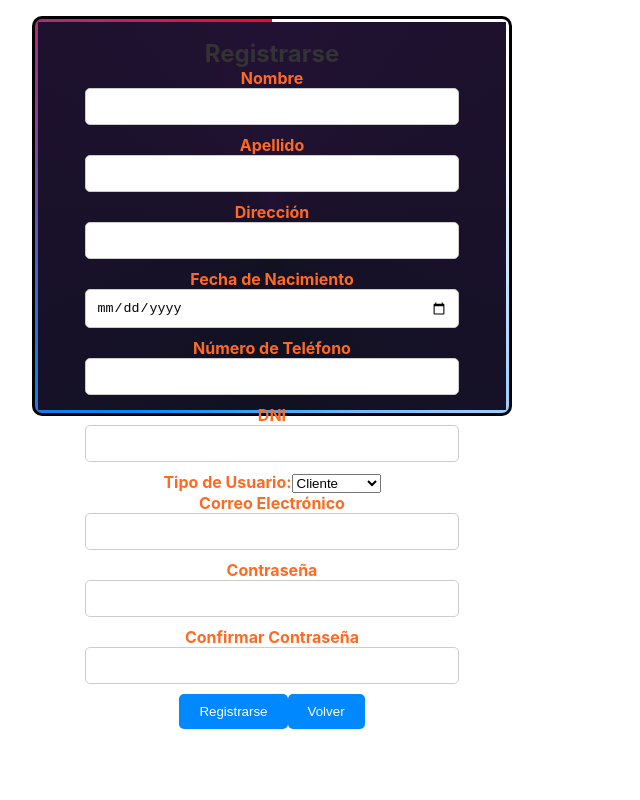
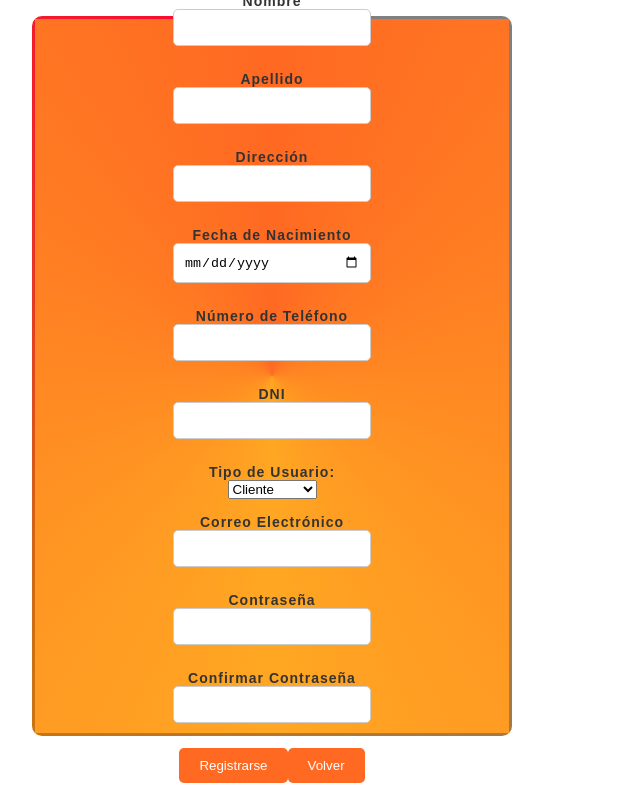
Before and after one commit to FrankAndrew99/tuoficio-api-fe, a React (Create React App) app: page /signup in a window 1280 px wide. Shown: the whole page, without its empty margins (0-640 px from the left). Built offline with nearby package versions, Linux system fonts and the light colour scheme.

Commit message:
fix login template

```diff
--- a/src/components/LoginForm/LoginForm.css
+++ b/src/components/LoginForm/LoginForm.css
@@ -1,7 +1,115 @@
-.loginForm {
-    displaY: flex;
-    justify-content: center;
+/* SignUpForm.css */
+
+.container1 {
+    display: flex;
+    flex-wrap: wrap;
+    justify-content: space-around;
+    align-items: stretch;
+    background-color: #808080; /* Color neutro */
+    font-family: 'Montserrat', sans-serif;
+    color: #fff;
+    font-size: 14px;
+    letter-spacing: 1px;
+    border: none;
+    padding: 20px;
+    border-radius: 10px;
+    width: 60vmin;
+    height: auto;
+    text-align: center;
+    display: flex;
+    flex-direction: column;
     align-items: center;
-    gap: 1rem;
+}
 
+form {
+    width: 45%; /* Ajusta el ancho de las columnas según tus preferencias */
 }
+
+form > div {
+    margin-bottom: 15px;
+    width: 100%;
+}
+
+/* Ajustes adicionales si es necesario */
+@media (max-width: 768px) {
+    form {
+        width: 100%;
+    }
+}
+
+h2 {
+    color: #ff6922; /* Color análogo */
+}
+
+label {
+    font-weight: bold;
+    margin-bottom: 5px;
+    color: #333;
+}
+
+input {
+    width: 100%;
+    padding: 10px;
+    margin-bottom: 10px;
+    border: 1px solid #ccc;
+    border-radius: 5px;
+}
+
+button[type="submit"] {
+    background-color: #ff6922; /* Color análogo */
+    color: #fff;
+    padding: 10px 20px;
+    border: none;
+    border-radius: 5px;
+    cursor: pointer;
+}
+
+button[type="submit"]:hover {
+    background-color: #ffab66; /* Color de tono */
+}
+
+Link {
+    text-decoration: none;
+    color: #ff6922; /* Color análogo */
+    margin-top: 10px;
+}
+
+Link:hover {
+    text-decoration: underline;
+}
+
+.box {
+    --border-size: 3px;
+    --border-angle: 0turn;
+    width: 60vmin;
+    height: 70vmin;
+    background-image: conic-gradient(
+        from var(--border-angle),
+        #ff6922, /* Color análogo */
+        #ffa722 50%,
+        #ff6922
+    ),
+    conic-gradient(from var(--border-angle), transparent 20%, #ca7411, #f03); /* Colores split-complementarios */
+    background-size: calc(100% - (var(--border-size) * 2))
+        calc(100% - (var(--border-size) * 2)),
+    cover;
+    background-position: center center;
+    background-repeat: no-repeat;
+
+    animation: bg-spin 3s linear infinite;
+    @keyframes bg-spin {
+        to {
+            --border-angle: 1turn;
+        }
+    }
+
+    &:hover {
+        animation-play-state: paused;
+    }
+}
+
+@property --border-angle {
+    syntax: "<angle>";
+    inherits: true;
+    initial-value: 0turn;
+}
--- a/src/components/LoginForm/LoginForm.jsx
+++ b/src/components/LoginForm/LoginForm.jsx
@@ -1,6 +1,6 @@
 import React, { useState } from 'react';
 import { Link } from 'react-router-dom'
-
+import './LoginForm.css'; // Importa el archivo CSS
 export const LoginForm = () => {
   const [email, setEmail] = useState('');
   const [password, setPassword] = useState('');
@@ -55,7 +55,7 @@ export const LoginForm = () => {
   }
 
   return (
-    <div>
+    <div className='box'>
       <h2>Iniciar sesión</h2>
       <form onSubmit={handleSubmit}>
         <div>
--- a/src/components/SearchResults/SearchResults.jsx
+++ b/src/components/SearchResults/SearchResults.jsx
@@ -109,13 +109,14 @@ const Section = styled.section`
     }
   }
   .map {
-    width: 100%;
+    width: 70%;
     border: 2px solid #000;
     background-image: url("../img/mapa.jpg");
     background-size: cover;
     padding: 2.5%;
     margin-top:1%;
     margin-right:4%;
+    margin-left:4%;
   }
   @media screen and (max-width: 768px) {
     .destinations {
--- a/src/components/SignUpForm/SignUpForm.css
+++ b/src/components/SignUpForm/SignUpForm.css
@@ -1,7 +1,14 @@
 /* SignUpForm.css */
-.container1 {
-    background-color: #fff;
-    border: 3px solid #000;
+.container2 {
+  display: flex;
+  justify-content: center;
+  flex-wrap: wrap;
+  background-color: #808080; /* Color neutro */
+  font-family: 'Montserrat', sans-serif;
+  color: #fff;
+  font-size: 14px;
+  letter-spacing: 1px;
+  border: none;
   padding: 20px;
   border-radius: 10px;
   width: 60vmin;
@@ -12,13 +19,30 @@
   align-items: center;
 }
 
+form {
+  width: 45%; /* Ajusta el ancho de las columnas según tus preferencias */
+}
+
+form > div {
+  margin-bottom: 15px;
+  width: 100%;
+}
+
+/* Ajustes adicionales si es necesario */
+@media (max-width: 768px) {
+  form {
+    width: 100%;
+  }
+}
+
 h2 {
-    color: #333;
+  color: #ff6922; /* Color análogo */
 }
 
 label {
   font-weight: bold;
   margin-bottom: 5px;
+  color: #333;
 }
 
 input {
@@ -30,7 +54,7 @@
 }
 
 button[type="submit"] {
-    background-color: #08f;
+  background-color: #ff6922; /* Color análogo */
   color: #fff;
   padding: 10px 20px;
   border: none;
@@ -39,30 +63,32 @@
 }
 
 button[type="submit"]:hover {
-    background-color: #06d;
+  background-color: #ffab66; /* Color de tono */
 }
 
 Link {
   text-decoration: none;
-    color: #08f;
+  color: #ff6922; /* Color análogo */
   margin-top: 10px;
 }
 
 Link:hover {
   text-decoration: underline;
 }
+
 .box {
   --border-size: 3px;
   --border-angle: 0turn;
   width: 60vmin;
-    height: 50vmin;
+  height: 90vmin;
   background-image: conic-gradient(
     from var(--border-angle),
-        #213,
-        #112 50%,
-        #213
+    #ff6922, /* Color análogo */
+    #ffa722 50%,
+    #ff6922
   ),
-      conic-gradient(from var(--border-angle), transparent 20%, #08f, #f03);
+
+  conic-gradient(from var(--border-angle), transparent 20%, #ca7411, #f03); /* Colores split-complementarios */
   background-size: calc(100% - (var(--border-size) * 2))
     calc(100% - (var(--border-size) * 2)),
   cover;
--- a/src/components/SignUpForm/SignUpForm.jsx
+++ b/src/components/SignUpForm/SignUpForm.jsx
@@ -71,7 +71,7 @@ export const SignUpForm = () => {
     };
 
     return (
-        <div className='container1 box'>
+        <div className='container2 box'>
             {isRegistered ? (
                 <Link to="/App" />
             ) : (
```
Lines whose indentation alone changed are shown as unchanged.
